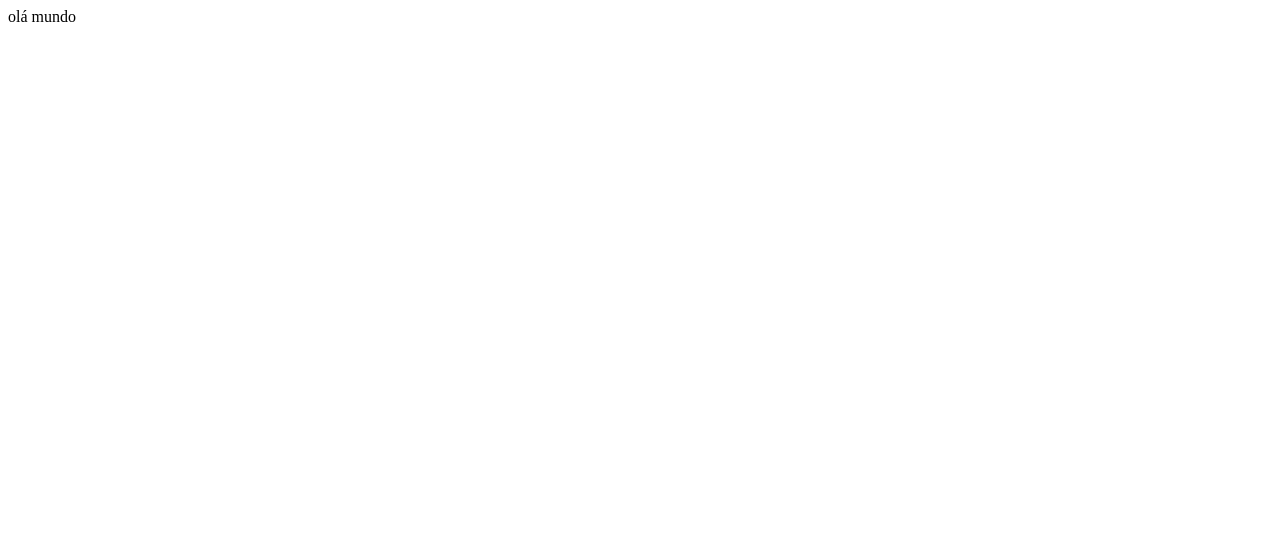
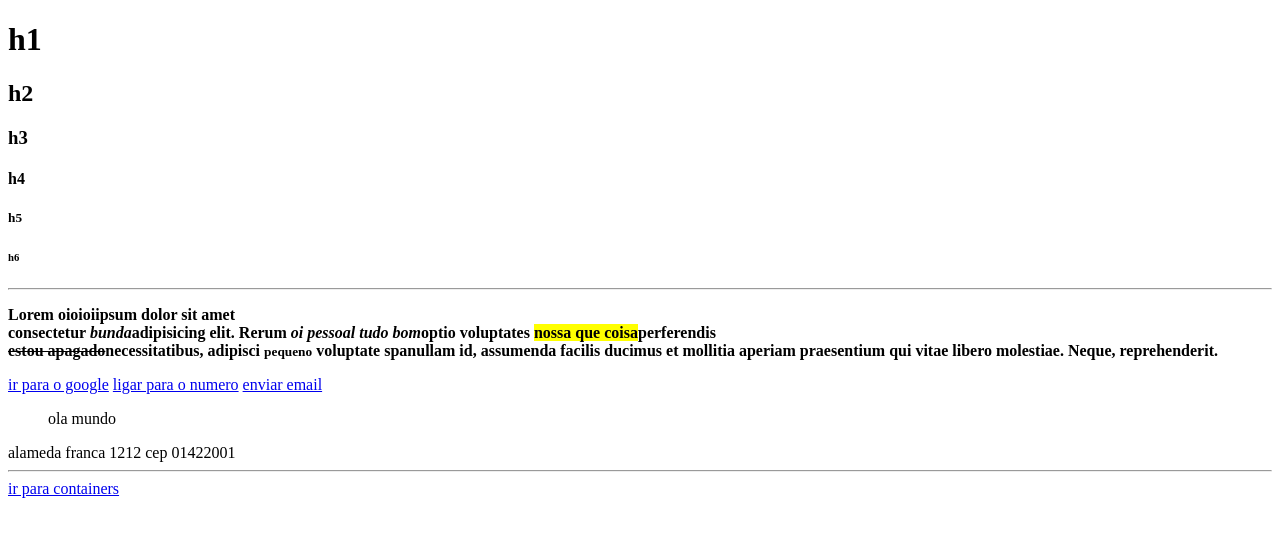
Before and after one commit to lukas12304/modulo-git, a plain HTML site: page index.html in a window 1280 px wide. Drawn offline with Linux system fonts and the light colour scheme.

Commit message:
Update index.html

```diff
--- a/index.html
+++ b/index.html
@@ -1,11 +1,37 @@
 <!DOCTYPE html>
-<html lang="pt-br">
+<html lang="pt-BR">
 <head>
     <meta charset="UTF-8">
+   <meta http-equiv="X-UA-Compatible" content="IE=edge">
     <meta name="viewport" content="width=device-width, initial-scale=1.0">
-    <title>meu primeiro HTML</title>
+    <title>Documento</title>
 </head>
 <body>
-    olá mundo
+    <h1>h1</h1>
+    <h2>h2</h2>
+    <h3>h3</h3>
+    <h4>h4</h4>
+    <h5>h5</h5>
+    <h6>h6</h6>
+    <hr />
+    <p>
+        <b>Lorem <strong>oioioi</strong>ipsum dolor sit amet
+            <br /> consectetur <i>bunda</i>adipisicing elit. Rerum
+            <em>oi pessoal tudo bom</em>optio voluptates
+            <mark>nossa que coisa</mark>perferendis <br />
+            <del>estou apagado</del>necessitatibus, adipisci
+            <small>pequeno</small> voluptate <span>span</span>ullam id, assumenda facilis ducimus et mollitia aperiam praesentium qui vitae libero molestiae. Neque, reprehenderit.</b>
+    </p>
+    <a href="https: //google.com" title="ir para google"> ir para o google</a>
+    <a href="tel: 11945269090" title="ligar para o numero"> ligar para o numero</a>
+    <a href="mailto: lucaveiga12@gmail.com" title="enviar email"> enviar email</a>
+    <blockquote>
+        ola mundo
+    </blockquote>
+    <adress>
+        alameda franca 1212 cep 01422001
+    </adress>
+    <hr />
+    <a href="./containers.html">ir para containers</a>
 </body>
 </html>
```
